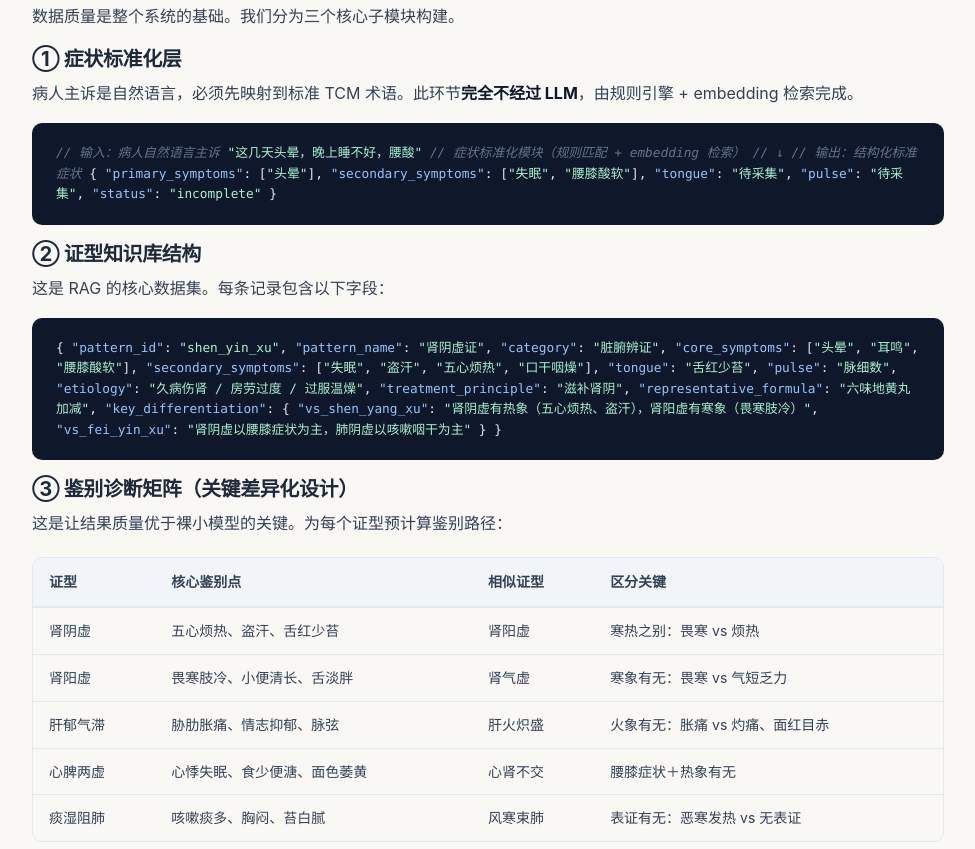
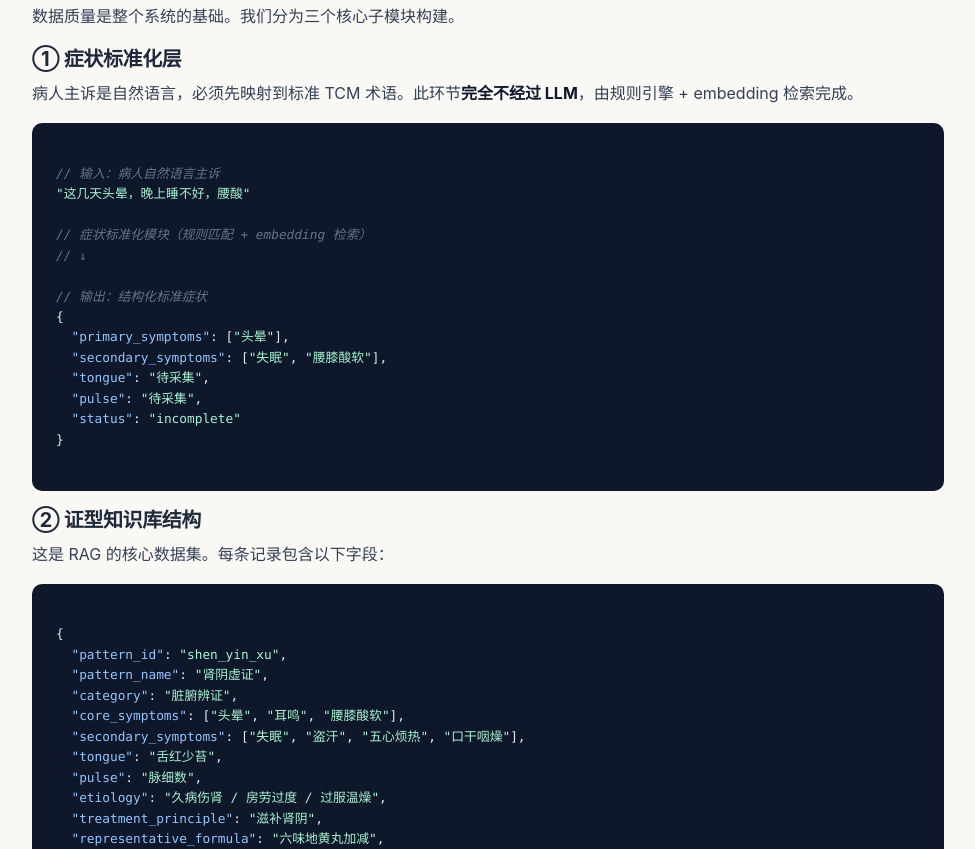
Before and after one commit to Judeqiu/tcm-agent-design, a plain HTML site: page index.html in a window 1280 px wide. Shown: the part 1720-2569 px from the top of the page, without its empty margins (152-1127 px from the left). Drawn offline with Linux system fonts and the light colour scheme.

Commit message:
Fix: code blocks rendering (add white-space: pre-wrap)

```diff
--- a/index.html
+++ b/index.html
@@ -340,6 +340,8 @@
     font-size: .8rem;
     line-height: 1.6;
     font-family: var(--font-mono);
+    white-space: pre-wrap;
+    word-break: break-word;
   }
   .code-block .comment { color: var(--slate-500); font-style: italic; }
   .code-block .key { color: #93c5fd; }
```
